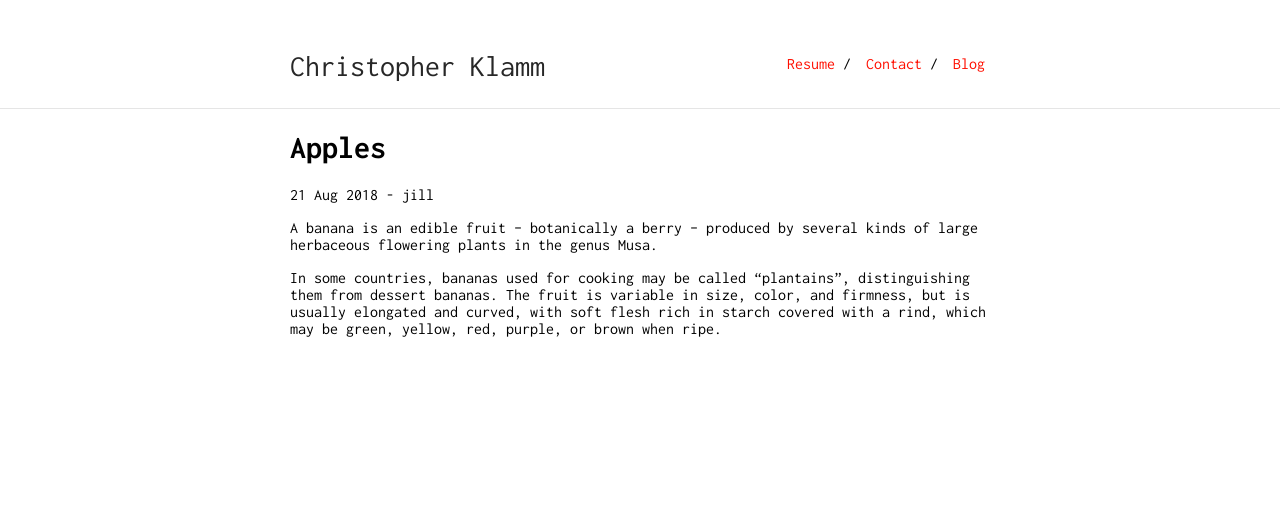
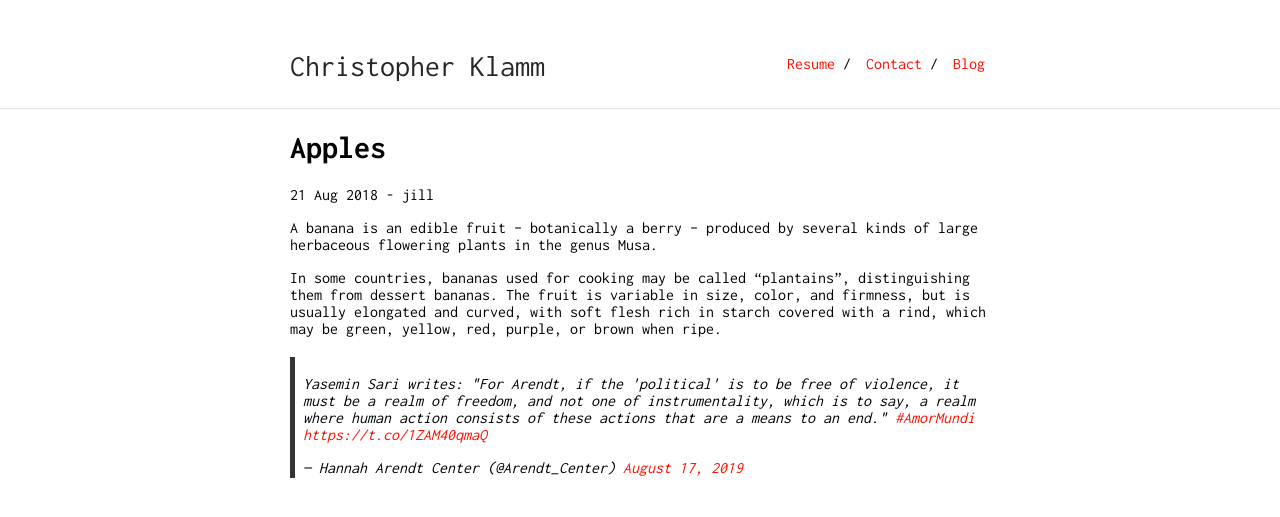
Before and after one commit to chkla/gitPage, a Jekyll site: the page built from _posts/2018-08-21-apples.md, in a window 1280 px wide. Shown: the top 517 px of the page. Built offline with Jekyll 4.4.1, drawn with Linux system fonts in a browser that asks for light colours.

Commit message:
Update 2018-08-21-apples.md

```diff
--- a/_posts/2018-08-21-apples.md
+++ b/_posts/2018-08-21-apples.md
@@ -10,3 +10,5 @@ distinguishing them from dessert bananas. The fruit is variable in size, color,
 and firmness, but is usually elongated and curved, with soft flesh rich in
 starch covered with a rind, which may be green, yellow, red, purple, or brown
 when ripe.
+
+<blockquote class="twitter-tweet" data-partner="tweetdeck"><p lang="en" dir="ltr">Yasemin Sari writes: &quot;For Arendt, if the &#39;political&#39; is to be free of violence, it must be a realm of freedom, and not one of instrumentality, which is to say, a realm where human action consists of these actions that are a means to an end.&quot; <a href="https://twitter.com/hashtag/AmorMundi?src=hash&amp;ref_src=twsrc%5Etfw">#AmorMundi</a> <a href="https://t.co/1ZAM40qmaQ">https://t.co/1ZAM40qmaQ</a></p>&mdash; Hannah Arendt Center (@Arendt_Center) <a href="https://twitter.com/Arendt_Center/status/1162710983456038912?ref_src=twsrc%5Etfw">August 17, 2019</a></blockquote>
```
